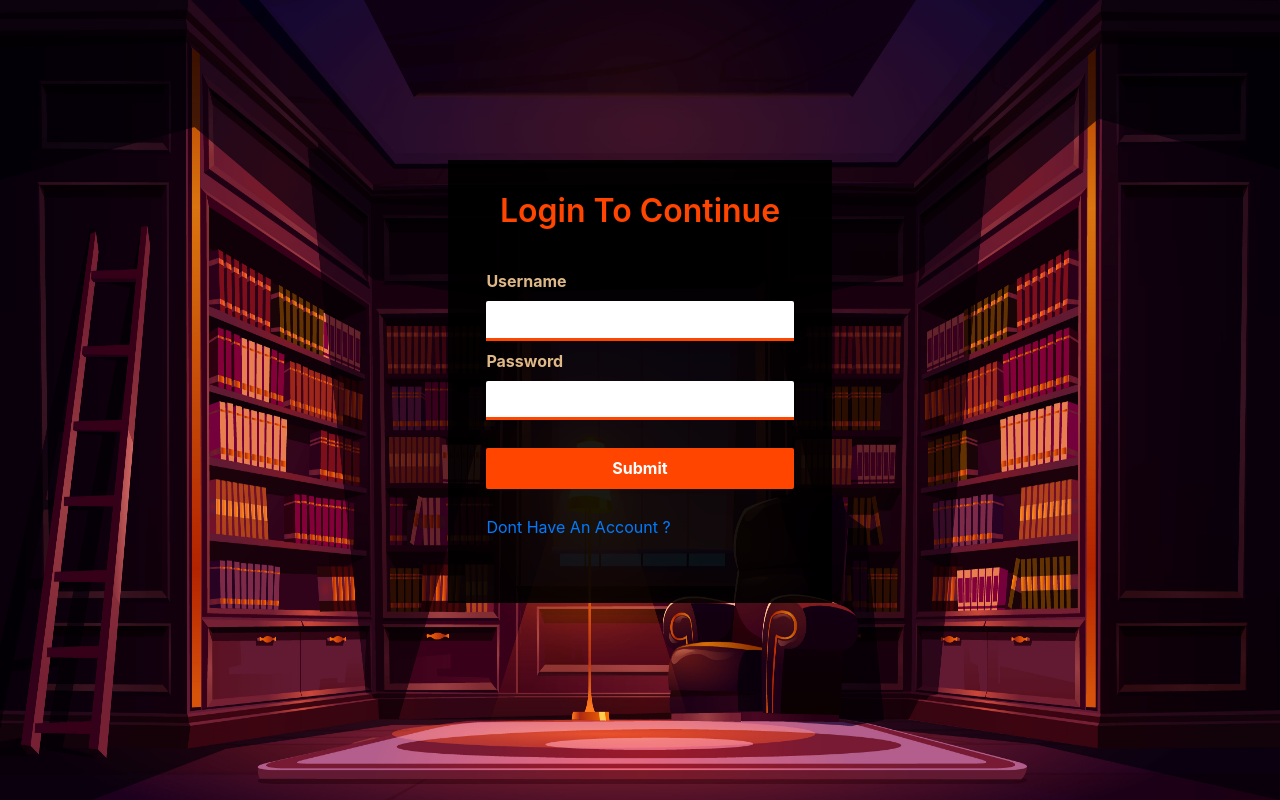
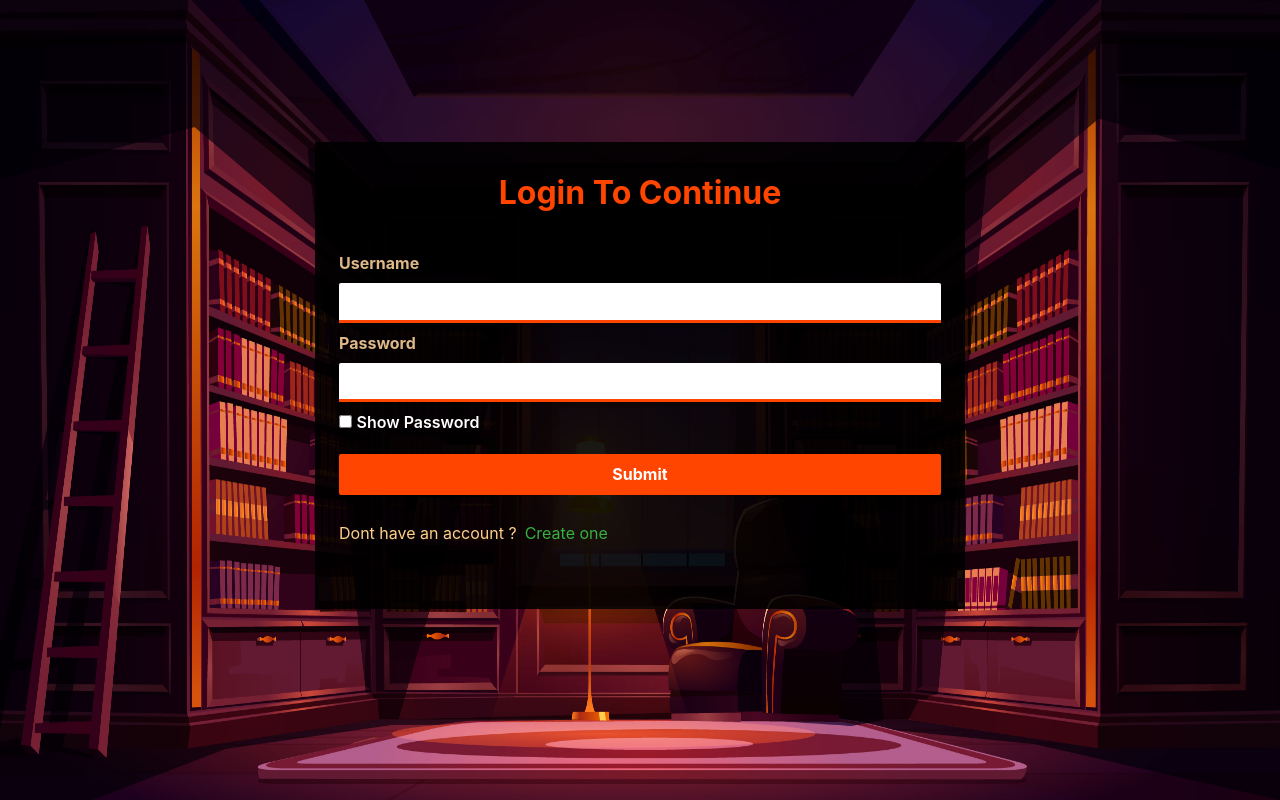
Before and after one commit to Arun6238/LibraryManagementApp, a Django app: a page that uses authentication/templates/authentication/login_register.html in a window 1280 px wide. Run offline with Django 4.2, Linux system fonts and the light colour scheme; some libraries are stand-ins or nearby versions.

Commit message:
Added some design changes to login and register page. modified: login_register.css, login_register.js, login_register.html, authentication/views.py

```diff
--- a/authentication/static/authentication/css/login_register.css
+++ b/authentication/static/authentication/css/login_register.css
@@ -3,36 +3,42 @@
     height: 100%;
 }
 .message{
-    position: absolute;
-    top:8vh;
-    left: 35vw;
-    right: 35vw;
     border-radius: 2px;
     padding:1em 1em;
-    background-color: rgb(255, 200, 0);
+    background-color: rgb(255, 131, 48);
     color: black;
     font-weight: 600;
     transition: 300ms ease-in;
+    width: 650px;
 }
 
 /* login form  End ------------------------------------------------- */
+.hide{
+    color: transparent;
+    background: transparent;
+}
 .login-wrap{
+
+    display: flex;
+    align-items: center;
+    flex-direction: column;
+
     height: inherit;
     background-size: 100% 100%;
     background-position: fixed;
     background-repeat: no-repeat;
-    padding-top: 20vh;
-
+    padding-top: 70px;
 }
 .form-wrap{
-
-    margin-inline: 35vw;
-    padding-inline:3vw;
+    width: 650px;
+    height: fit-content;
+    padding-inline:1.5em;
     padding-block:2em 4em;
     background: rgba(0, 0, 0, 0.9);
+    transition: 300ms ease-in;
 }
 .form-wrap h2{
-    font-weight: 600;
+    font-weight: 700;
     text-align: center;
     color: orangered;
     margin-bottom: 1.2em;
@@ -44,7 +50,7 @@
 .form-wrap div{
     margin-bottom: .5em;
 }
-.form-wrap input{
+.login-inp{
     width: 100%;
     border: none;
     border-bottom: orangered solid 3px;
@@ -53,6 +59,13 @@
     padding-inline:.8em;
     padding-top:.3em;
     padding-bottom:.5em;
+}
+.show-password-checkbox{
+    cursor: pointer;
+}
+.show-password{
+    color:white;
+    font-weight: 600;
 }
 .form-wrap button{
     width: 100%;
@@ -67,37 +80,53 @@
     color: rgb(255, 255, 255);
 
 }
-.form-wrap a{
+
+.register-link-span{
+    color: rgb(255, 208, 138);
+    margin-right:.5em ;
+}
+
+.form-wrap a,
+.register-form-wrap a{
     display: inline-block;
     margin-top:1.6em;
-    text-transform: capitalize;
+    color: rgb(56, 176, 64);
 }
-.form-wrap a:hover{
+.form-wrap a:hover,
+.register-form-wrap a:hover{
     text-decoration: none;
+    color: rgb(0, 255, 17);
 }
+
 /* login form  End ------------------------------------------------- */
 
 /* register form -------------------------------------------------- */
 
 .register-wrap{
+    display: flex;
+    align-items: center;
+    flex-direction: column;
+
     height: inherit;
     background-size: 100% 100%;
     background-position: fixed;
     background-repeat: no-repeat;
-    padding-top: 13vh;
+    padding-top: 40px;
 
 }
 .register-form-wrap{
 
-    margin-inline: 35vw;
+    width: 650px;
     padding-inline:3vw;
-    padding-block:2em 4em;
-    background: rgba(0, 0, 0, 0.9);
+    padding-block:2em;
+    background: rgba(0, 0, 0, 0.795);
+
+    transition: all 300ms ease-in;
 }
 .register-form-wrap h2{
     font-weight: 700;
     text-align: left;
-    color: gold;
+    color: rgb(202, 175, 24);
     margin-bottom: 1.2em;
 }
 .register-form-wrap label{
--- a/authentication/static/authentication/js/login_register.js
+++ b/authentication/static/authentication/js/login_register.js
@@ -0,0 +1,37 @@
+function showPassword(){
+    let inp = document.querySelector("#password")
+    if(inp.type =="password"){
+        inp.type = "text";
+        console.log(inp.type)
+    }
+    else{
+        inp.type = "password"
+        console.log(inp.type)
+    }
+}
+function registervalidation(){
+    let inpPass = document.querySelector('#regPass')
+    let inpConfPass = document.querySelector('#regConfPass')
+    let msg = document.querySelector(".message")
+    if (inpPass.value == inpConfPass.value){
+        return true
+    }
+    else {
+        msg.classList.remove("hide")
+        inpPass.style.backgroundColor = "rgb(255, 157, 157)"
+        inpPass.style.borderColor = "crimson"
+        inpConfPass.style.backgroundColor = "rgb(255, 157, 157)"
+        inpConfPass.style.borderColor = "crimson"
+        msg.innerText = "The password  does not match."
+        return false
+    }
+}
+
+window.addEventListener('load',function(){
+    let inp = document.querySelector("#regUsername")
+    let msg = document.querySelector(".message")
+    if(msg.innerText== "username name is already taken.."){
+        inp.style.backgroundColor = "rgb(255, 157, 157)"
+        inp.style.borderColor = "crimson"
+    }
+})
--- a/authentication/templates/authentication/login_register.html
+++ b/authentication/templates/authentication/login_register.html
@@ -1,10 +1,9 @@
 {% extends 'main.html' %}
 {% load static %}
 
-{% block body %}
-
+{% block head %}
     <link rel="stylesheet" href="{% static 'authentication\css\login_register.css'  %}?{% now "U" %}">
-
+    <script src="{% static 'authentication\js\login_register.js' %}??{% now "U" %}"></script>
     <style>
         .login-wrap{
             background-image:url("{% static 'authentication\img\home-bg.jpg' %}");
@@ -13,7 +12,9 @@
             background-image:url("{% static 'authentication\img\home-bg.jpg' %}");
         }
     </style>
+{% endblock head %}
 
+{% block body %}
 
 <div class="page-body">
 
@@ -24,22 +25,26 @@
         {% for message in messages %}
             <p class="message">{{ message }}</p>
         {% endfor %}
+        {% else %}
+            <p class="message hide">msg</p>
         {% endif %}
         <div class="form-wrap">
             <h2>Login To Continue</h2>
-                <form action="" method = 'POST'>
+                <form action="" method = 'POST' autocomplete="off">
                     {% csrf_token %}
                     <div>
                         <label>Username </label> <br>
-                        <input type="text" name='username' >
+                        <input class="login-inp" type="text" name='username' required>
                     </div>
                     <div>
                         <label>Password </label> <br>
-                        <input type="password" name='password' >
+                        <input id="password" class="login-inp" type="password" name='password'  required >
                     </div>
+                    <input class="show-password-checkbox" onclick="showPassword()" type="checkbox" name="" id="">
+                    <span class="show-password">Show Password</span>
                     <button type='submit'>Submit</button>
                 </form>
-                <a href="{% url 'register' %}">dont have an account ?</a>
+                <span class="register-link-span">Dont have an account ?</span><a href="{% url 'register' %}">Create one</a>
         </div>
     </div>
     {% endif %}
@@ -49,26 +54,30 @@
     {% comment %} Register-student ------------------------------------------ {% endcomment %}
     {% if page == 'register' %}
         <div class="register-wrap">
-        <div class="register-form-wrap">
             {% if messages %}
             {% for message in messages %}
                 <p class="message">{{ message }}</p>
             {% endfor %}
+            {% else %}
+                <p class="message hide">msg</p>
             {% endif %}
-            <h2>Register Here</h2>
-            <form action="" method = 'POST'>
+            <div class="register-form-wrap">
+                <h2>Register Yor Account Here</h2>
+                <form action="" method = 'POST' onsubmit="return registervalidation()">
                     {% csrf_token %}
                     <label>FirstName </label> <br>
                     <input type="text" name='firstname'  value='{{firstname}}' required><br>
                     <label>LastName </label> <br>
                     <input type="text" name='lastname'  value='{{lastname}}' required><br>
                     <label>Username </label> <br>
-                <input type="text" name='username'  value='{{username}}'><br>
+                    <input id="regUsername" type="text" name='username'  value='{{username}}' required><br>
                     <label>Password </label> <br>
-                <input type="password" name='password' value='{{password}}' ><br>
+                    <input id="regPass" type="password" name='password' value='{{password}}' required><br>
+                    <label>Confirm Password </label> <br>
+                    <input id="regConfPass" type="password" name='confPass' value='{{password}}' required><br>
                     <button type='submit'>Submit</button>
                 </form>
-            <a href="{% url 'login' %}">Already have an account ?</a>
+                <span class="register-link-span">Already have an account ?</span><a href="{% url 'login' %}">Login here.</a>
             </div>
         </div>
     {% endif %}
--- a/authentication/views.py
+++ b/authentication/views.py
@@ -15,6 +15,7 @@ def loginUser(request):
     if request.user.is_authenticated:
         return redirect(home)
     page = 'login'
+    context={'page':page}
     if request.method == 'POST':
         username = request.POST['username']
         password = request.POST['password']
@@ -22,6 +23,7 @@ def loginUser(request):
             user = User.objects.get(username=username)
         except:
             messages.error(request,'User does not exist')
+            return render(request,'authentication/login_register.html',context)
         user = authenticate(request,username=username,password=password)
 
         if user is not None and user.is_superuser == 1:
@@ -32,7 +34,6 @@ def loginUser(request):
             return redirect(home)
         else:
             messages.error(request,'User name and password dosent match..')
-    context={'page':page}
     return render(request,'authentication/login_register.html',context)
 
 
```
Also changed, not shown: other parts of authentication/static/authentication/css/login_register.css (+27 -15 lines). Lines whose indentation alone changed are shown as unchanged.
